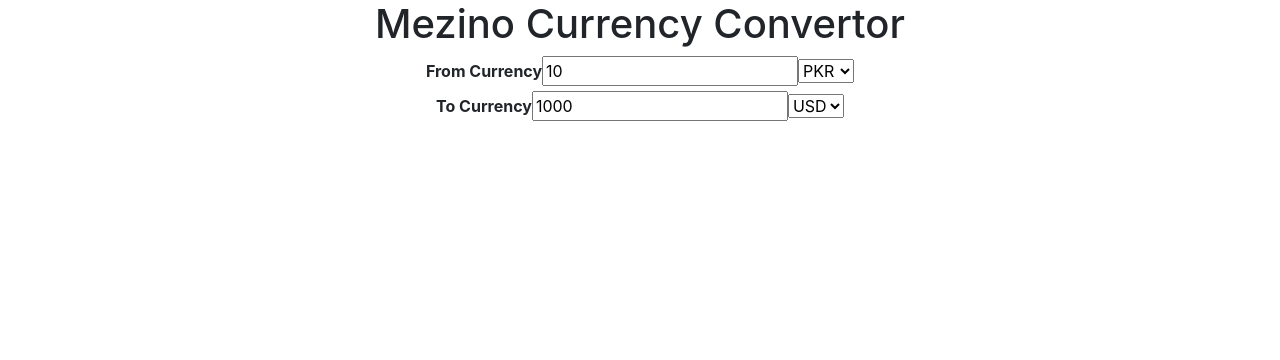
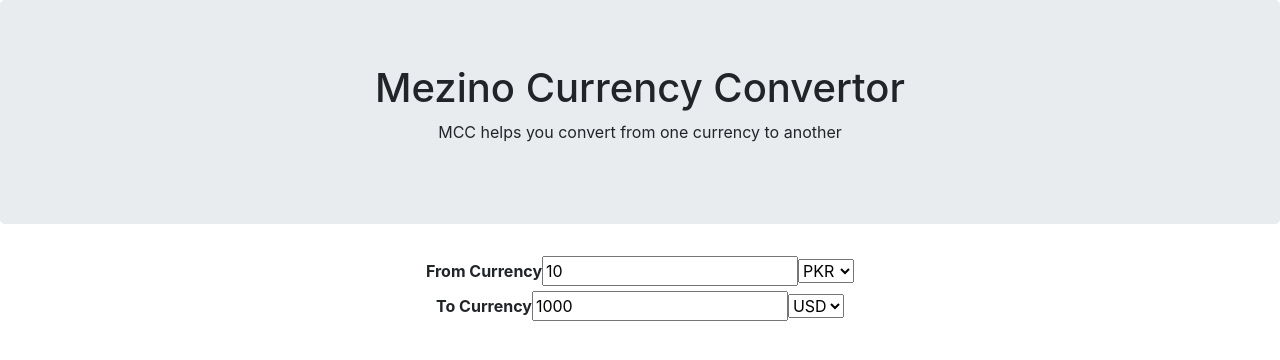
Before and after one commit to zahidirfan/MCC, a React (Create React App) app: page / in a window 1280 px wide. Shown: the top 360 px of the page. Built offline with nearby package versions, Linux system fonts and the light colour scheme.

Commit message:
Adding Bootstrap

```diff
--- a/src/components/Header.js
+++ b/src/components/Header.js
@@ -2,8 +2,9 @@ import React from 'react';
 
 export default function Header(props) {
   return (
-    <div>
-<h1> Mezino Currency {props.name}</h1>
+    <div className='jumbotron'>
+      <h1> Mezino Currency {props.name}</h1>
+      <p>MCC helps you convert from one currency to another</p>
     </div>
   );
 }
```
